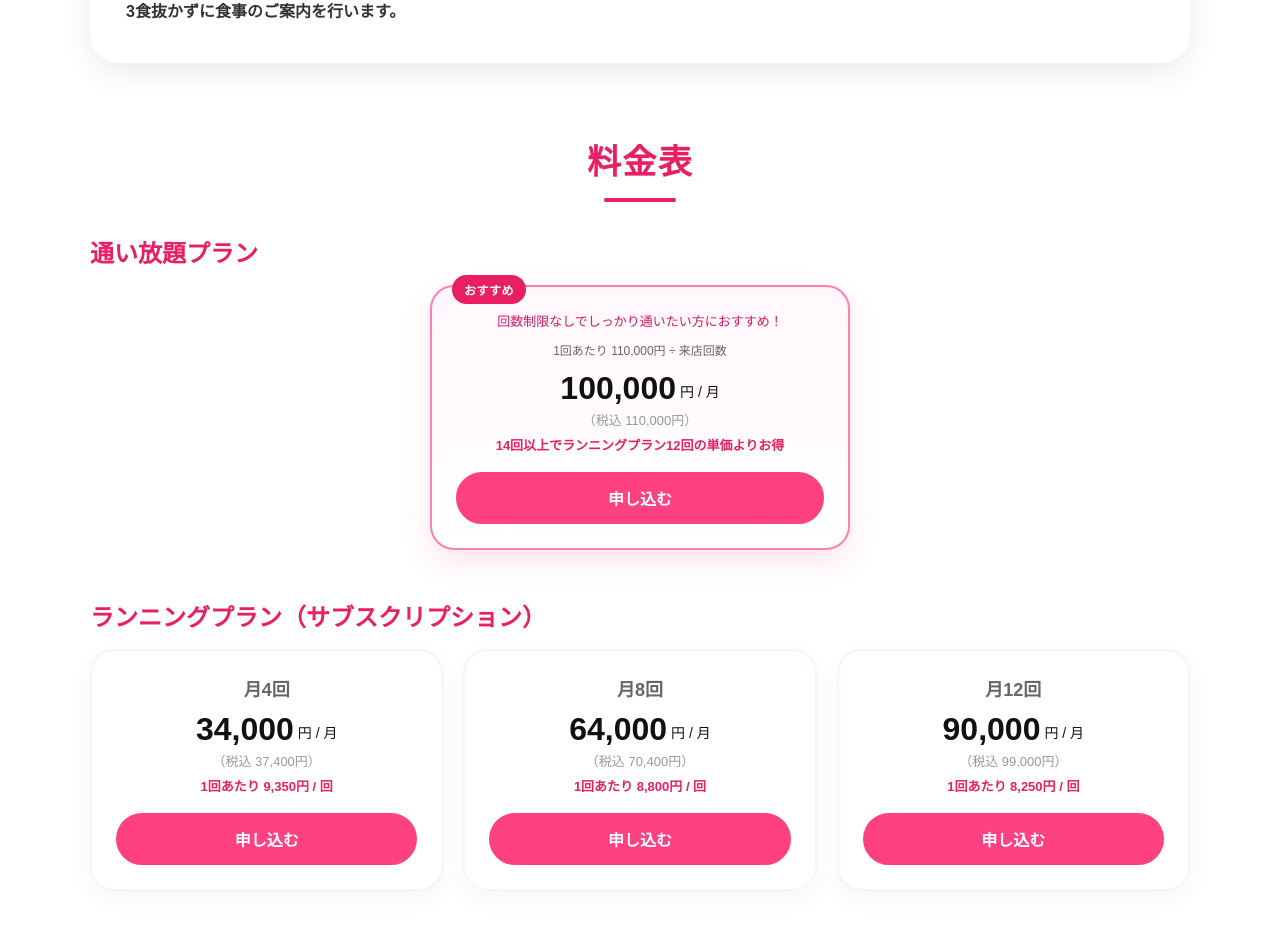
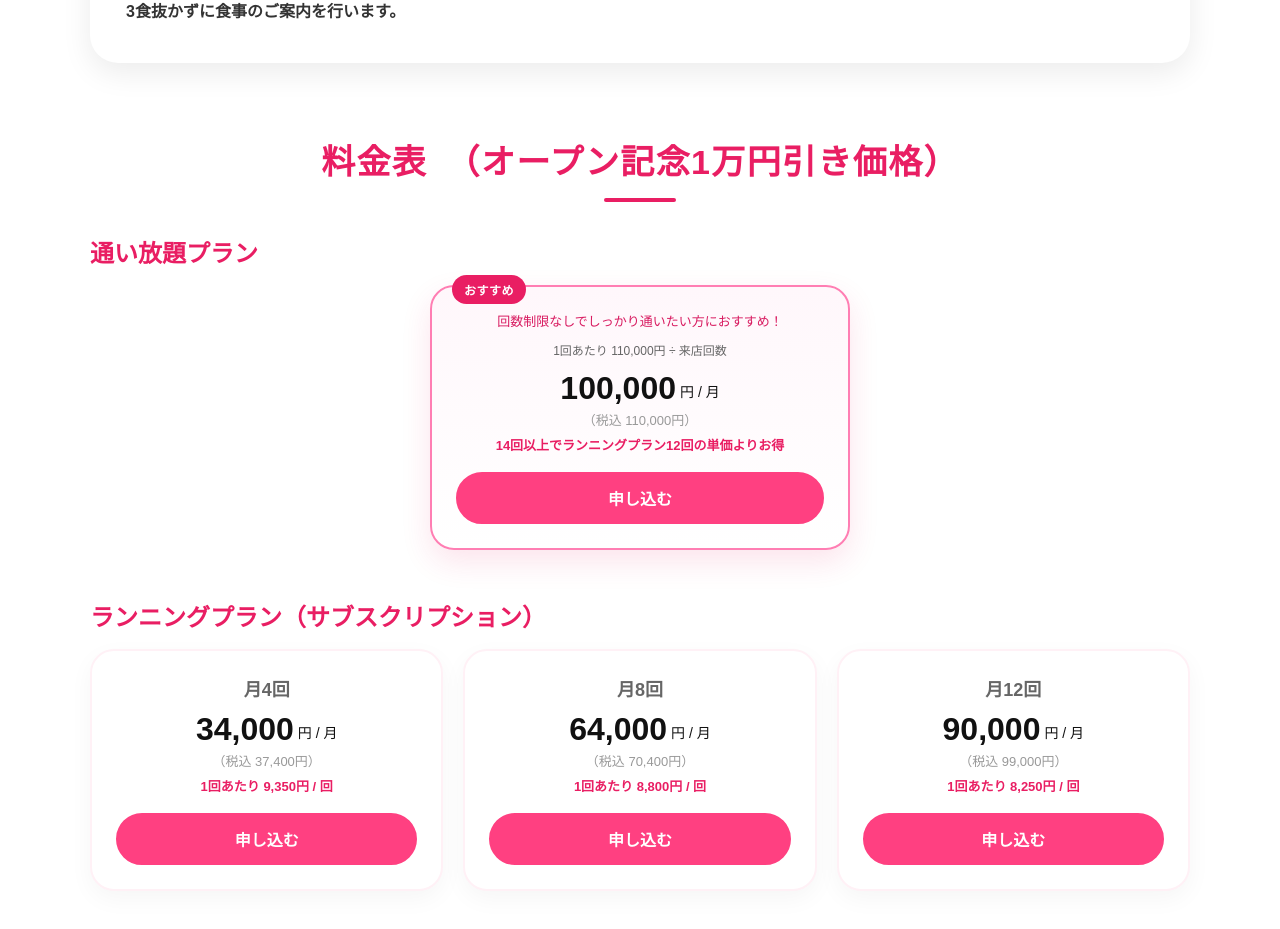
Before and after one commit to sparklingLASER/luka-web, a Next.js app: page / in a window 1280 px wide. Shown: the part 2475-3404 px from the top of the page. Built offline with nearby package versions, Linux system fonts and the light colour scheme.

Commit message:
Update page.jsx

```diff
--- a/app/page.jsx
+++ b/app/page.jsx
@@ -343,11 +343,11 @@ export default function HomePage() {
         </div>
       </section>
 
-      {/* 料金表　オープン記念1万円引き価格*/}
+      {/* 料金表　*/}
       <section style={{ ...sectionStyle, paddingTop: 0 }}>
         <div style={{ textAlign: 'center', marginBottom: 32 }}>
           <h2 style={{ fontSize: 34, margin: 0, color: '#e91e63', fontWeight: 800, letterSpacing: '0.04em' }}>
-            料金表
+            料金表　（オープン記念1万円引き価格）
           </h2>
           <div style={{ width: 72, height: 4, background: '#e91e63', borderRadius: 999, margin: '14px auto 0' }} />
         </div>
```
